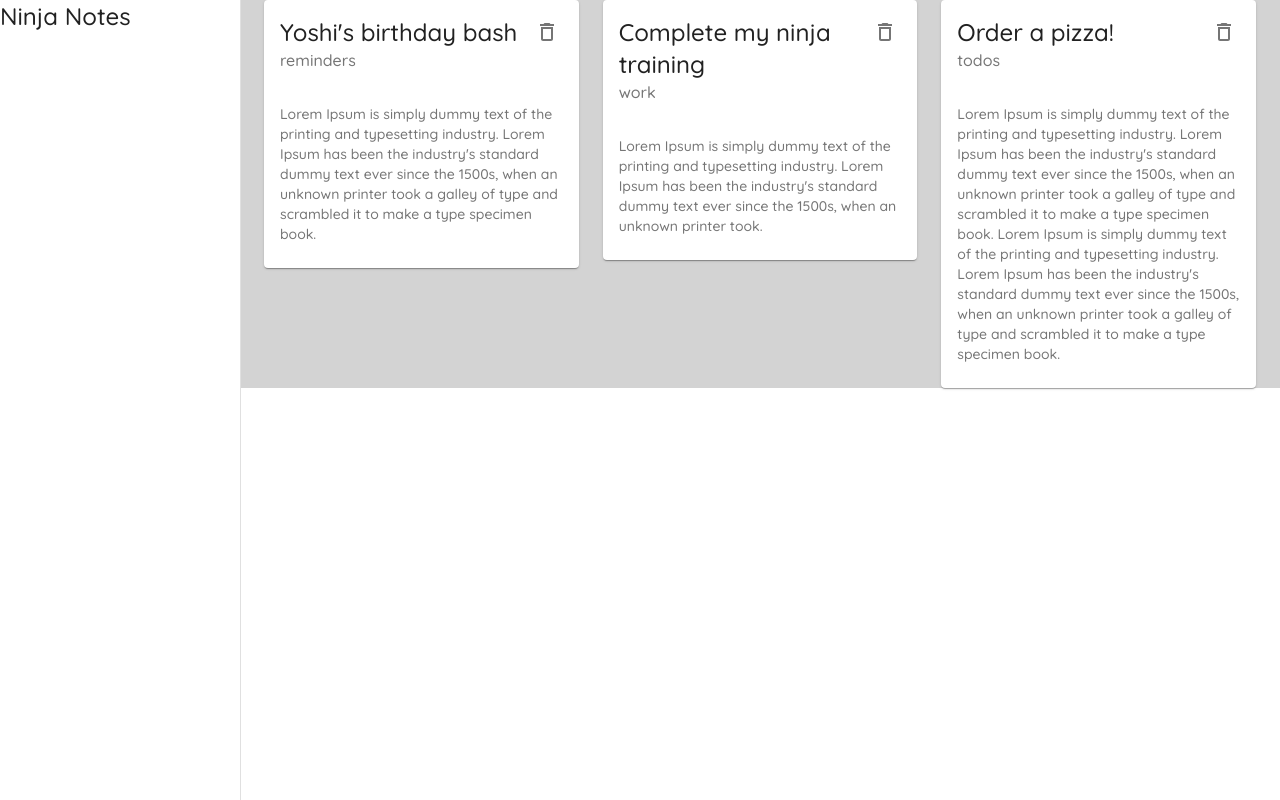
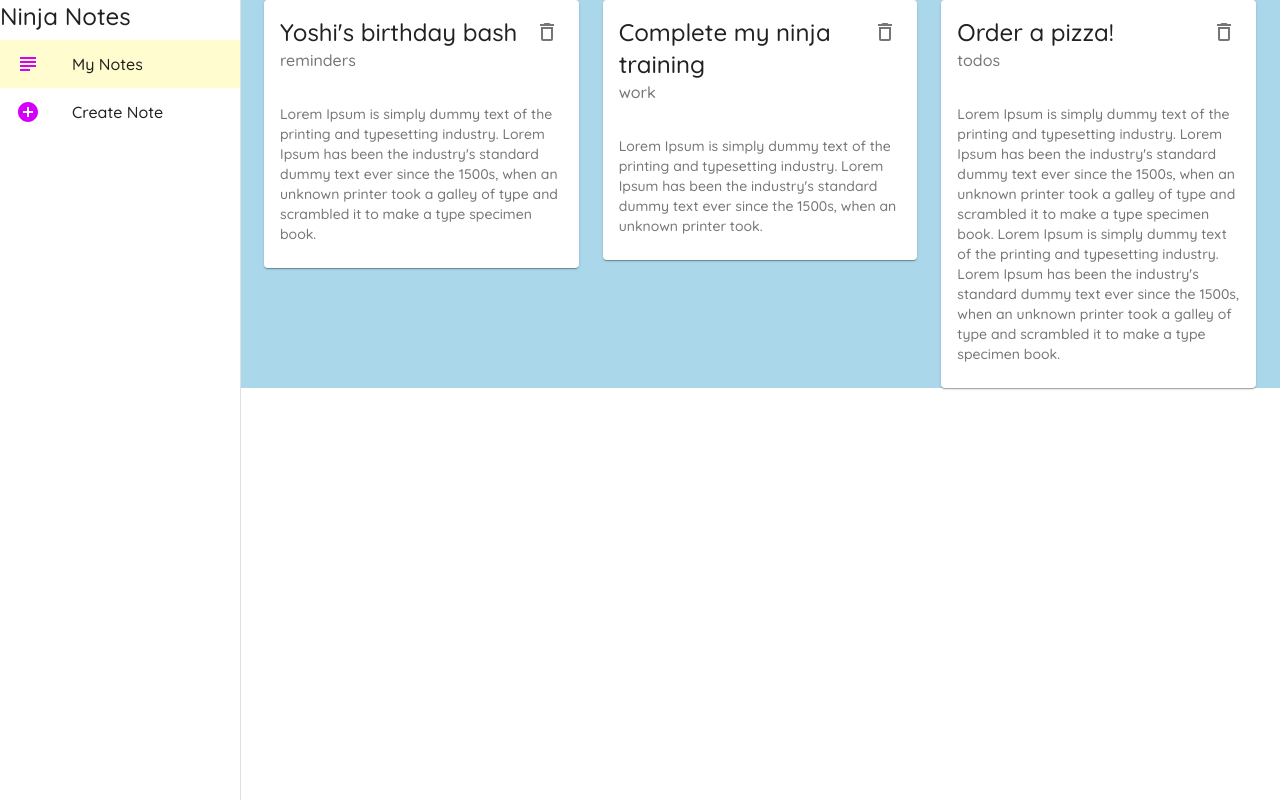
Before and after one commit to lollylegs/material--ui, a React (Create React App) app: page / in a window 1280 px wide. Built offline with nearby package versions, Linux system fonts and the light colour scheme; data requests are answered from the project's data file.

Commit message:
finish #14 Lists and List items

```diff
--- a/src/components/Layout.js
+++ b/src/components/Layout.js
@@ -2,12 +2,19 @@
 import React from 'react';
 import Drawer from '@material-ui/core/Drawer';
 import Typography from '@material-ui/core/Typography';
+import List from '@material-ui/core/List';
+import ListItem from '@material-ui/core/ListItem';
+import ListItemIcon from '@material-ui/core/ListItemIcon';
+import ListItemText from '@material-ui/core/ListItemText';
+import { AddCircleOutlined, SubjectOutlined } from '@material-ui/icons';
+import { useHistory, useLocation } from 'react-router-dom';
+
 
 const drawerWidth = 240
 
 const useStyles = makeStyles({
    page: {
-      background: '#D3D3D3',
+      background: '#abd7eb',
       width: '100%'
    },
    drawerPaper: {
@@ -18,11 +25,29 @@
    },
    root: {
       display: 'flex'
+   },
+   active: {
+      background: '#FFFDD0'
    }
 })
 
 export default function Layout({ children }) {
    const classes = useStyles()
+   const history = useHistory()
+   const location = useLocation()
+
+   const menuItems = [
+      {
+         text: 'My Notes',
+         icon: <SubjectOutlined color="secondary" />,
+         path: '/'
+      },
+      {
+         text: 'Create Note',
+         icon: <AddCircleOutlined color="secondary" />,
+         path: '/create'
+      }
+   ]
 
    return (
       <div className={classes.root}>
@@ -39,8 +64,23 @@
                <Typography variant="h5">
                   Ninja Notes
                </Typography>
+            </div>
 
-            </div>
+         {/*list / links */}
+         <List>
+            {menuItems.map(item =>(
+               <ListItem
+                  button
+                  key={item.text}
+                  onClick={() => history.push(item.path)}
+                  className={location.pathname == item.path ? classes.active : null}
+               >
+                  <ListItemIcon>{item.icon}</ListItemIcon>
+                  <ListItemText primary={item.text} />
+               </ListItem>
+            ))}
+         </List>
+
          </Drawer>
 
 
```
